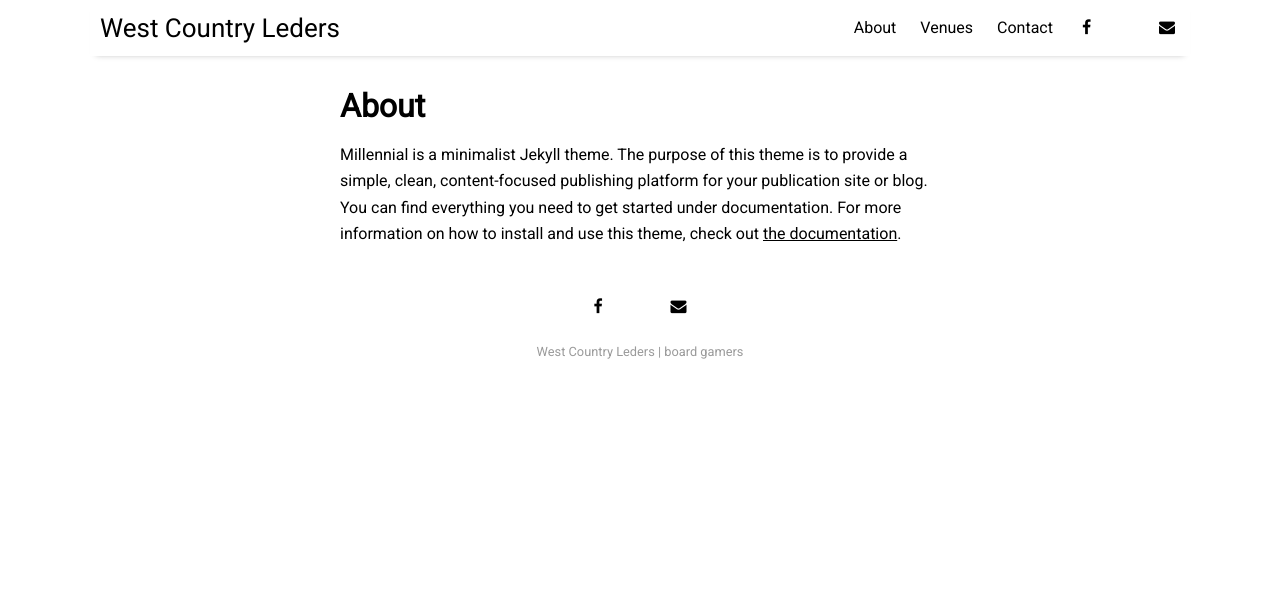
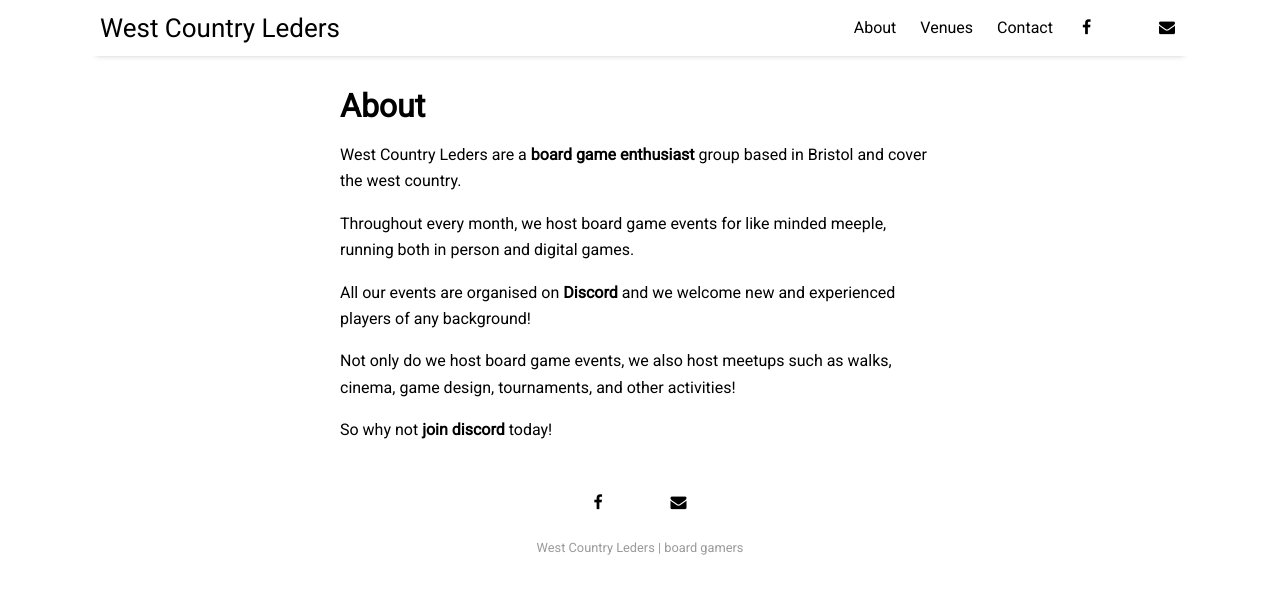
Before and after one commit to ChilledEther/west-country-leders-new, a Jekyll site: the page built from pages/about.md, in a window 1280 px wide. Shown: the top 594 px of the page. Built offline with Jekyll 4.4.1, drawn with Linux system fonts in a browser that asks for light colours; nearby versions of some CDN libraries.

Commit message:
chore: update about page

```diff
--- a/pages/about.md
+++ b/pages/about.md
@@ -4,4 +4,12 @@ title: About
 permalink: /about
 ---
 
-Millennial is a minimalist Jekyll theme. The purpose of this theme is to provide a simple, clean, content-focused publishing platform for your publication site or blog. You can find everything you need to get started under documentation. For more information on how to install and use this theme, check out [the documentation]({{ site.github.url }}{% post_url 2016-10-10-getting-started %}).
+West Country Leders are a **board game enthusiast** group based in Bristol and cover the west country.
+
+Throughout every month, we host board game events for like minded meeple, running both in person and digital games.
+
+All our events are organised on **Discord** and we welcome new and experienced players of any background!
+
+Not only do we host board game events, we also host meetups such as walks, cinema, game design, tournaments, and other activities!
+
+So why not **join discord** today!
```
